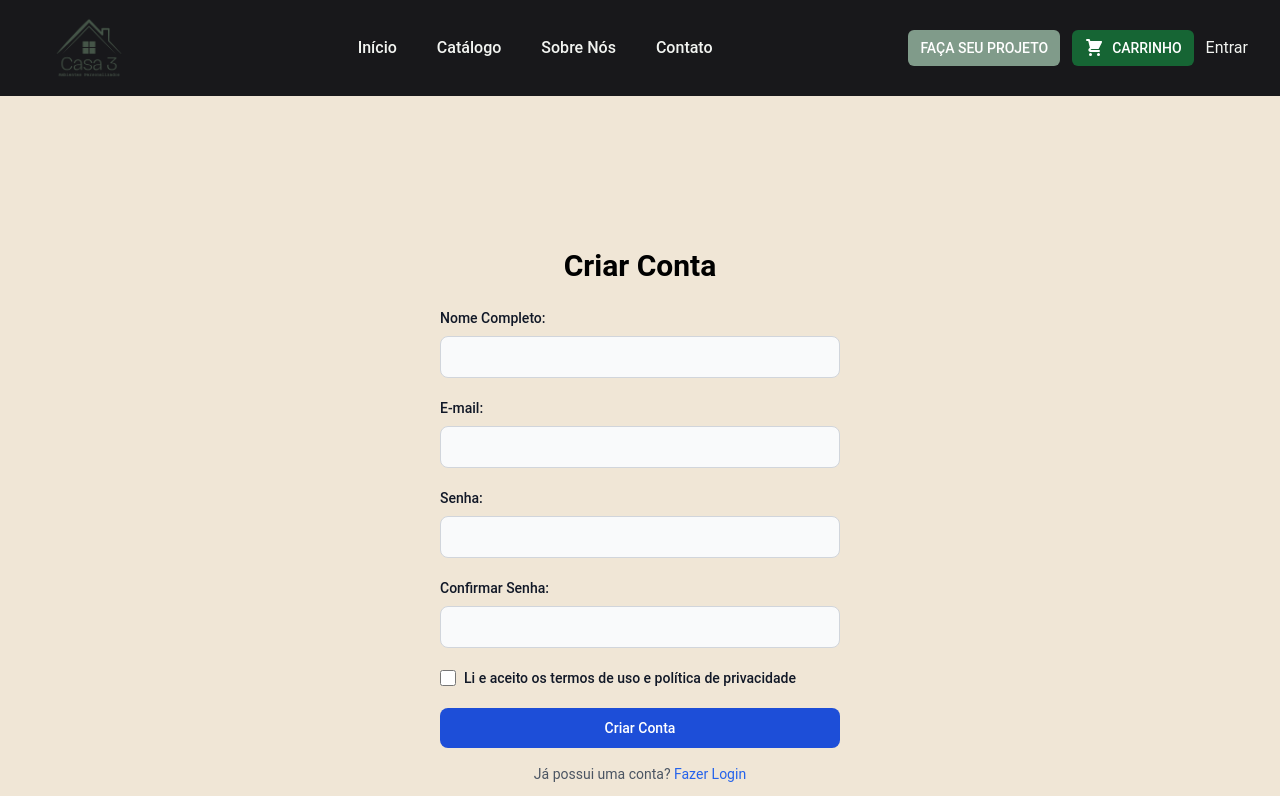
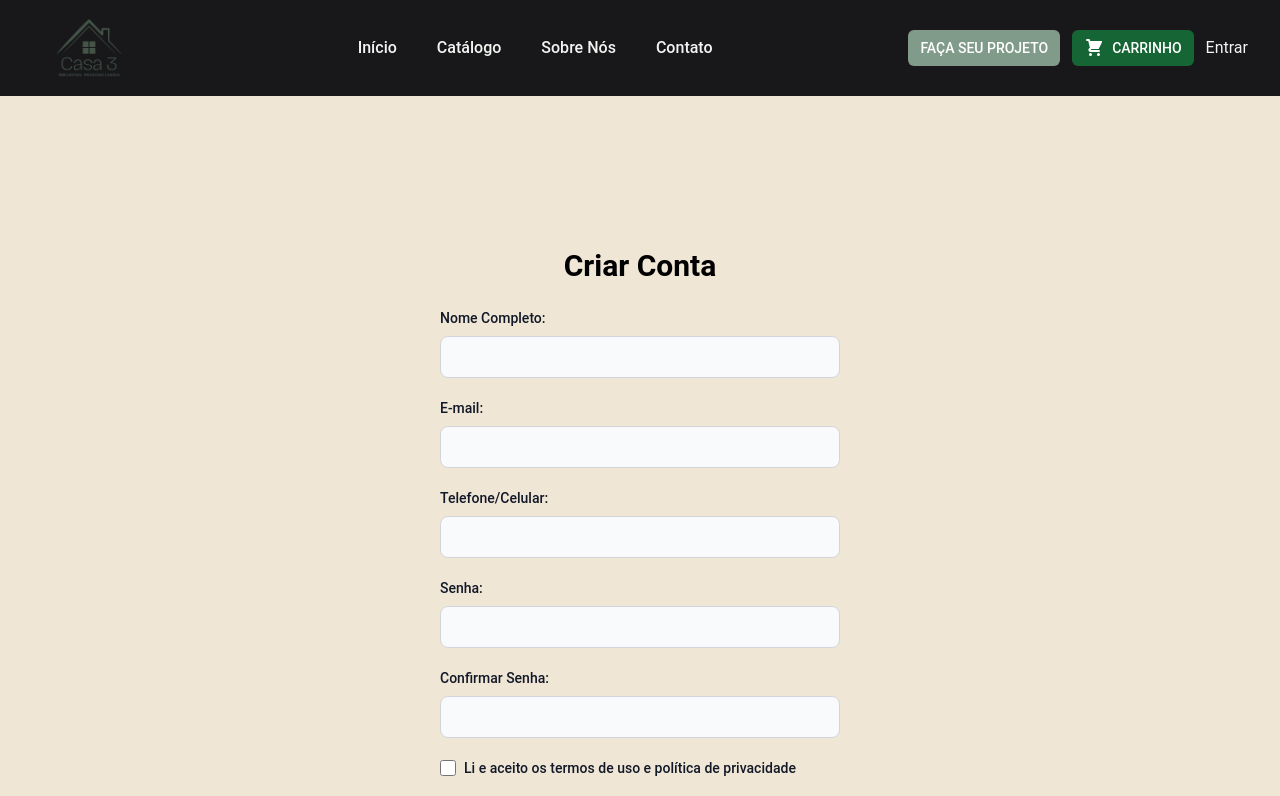
Before and after one commit to GeancarloBastos/ProjetoCasa3, a Next.js app in the folder front/: page /cadastro in a window 1280 px wide. Shown: the top 796 px of the page. Built offline with nearby package versions, Linux system fonts and the light colour scheme.

Commit message:
att cadastro

```diff
--- a/front/src/components/Cadastro.tsx
+++ b/front/src/components/Cadastro.tsx
@@ -10,6 +10,7 @@
   senha: string;
   confirmarSenha: string;
   aceitarTermos: boolean;
+  telefone: string;
 };
 
 export default function Cadastro() {
@@ -32,7 +33,8 @@
         body: JSON.stringify({
           nome: data.nome,
           email: data.email,
-          senha: data.senha
+          senha: data.senha,
+          telefone: data.telefone
         }),
       }
     );
@@ -47,9 +49,7 @@
 
   return (
     <div className="max-w-md mx-auto mb-32 p-6">
-      <h2 className="mt-32 mb-6 text-3xl font-bold text-center">
-        Criar Conta
-      </h2>
+      <h2 className="mt-32 mb-6 text-3xl font-bold text-center">Criar Conta</h2>
 
       <form onSubmit={handleSubmit(realizarCadastro)}>
         <div className="mb-5">
@@ -73,6 +73,18 @@
             className="bg-gray-50 border border-gray-300 text-gray-900 text-sm rounded-lg focus:ring-blue-500 focus:border-blue-500 block w-full p-2.5"
             required
             {...register("email")}
+          />
+        </div>
+
+        <div className="mb-5">
+          <label className="block mb-2 text-sm font-medium text-gray-900">
+            Telefone/Celular:
+          </label>
+          <input
+            type="text"
+            className="bg-gray-50 border border-gray-300 text-gray-900 text-sm rounded-lg focus:ring-blue-500 focus:border-blue-500 block w-full p-2.5"
+            required
+            {...register("telefone")}
           />
         </div>
 
```
